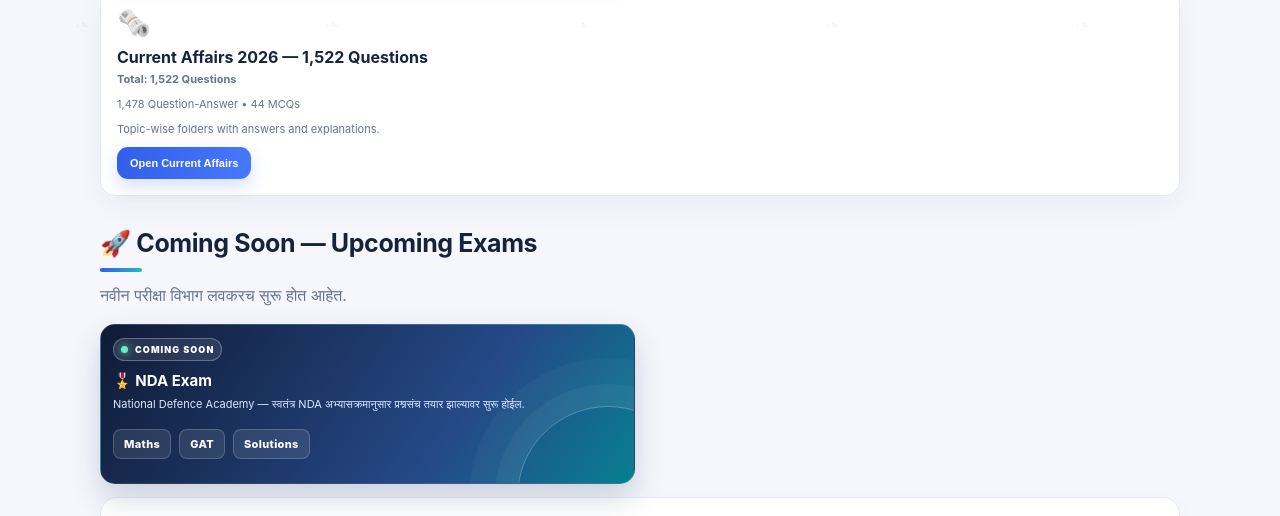
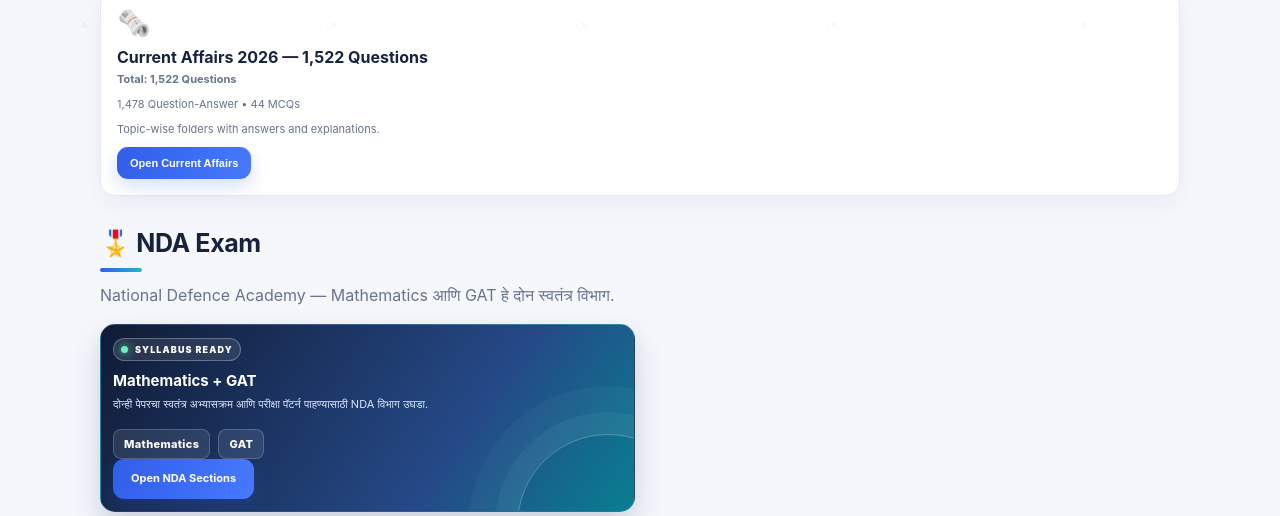
Before and after one commit to prajwaltarare7-oss/all-exam-india, a plain HTML site: page index.html in a window 1280 px wide. Shown: the part 773-1289 px from the top of the page. Drawn offline with Linux system fonts and the light colour scheme; no server answers.

Commit message:
Link homepage NDA card to Mathematics and GAT sections

```diff
--- a/index.html
+++ b/index.html
@@ -493,15 +493,16 @@ body:has(.test-instructions) #testArea{height:auto!important;overflow:visible!im
 <div class="home-action-card police-home-action"><div class="home-action-icon">🚔</div><h3>Maharashtra Police Bharti</h3><p>PYQ Test, Mock Test आणि Hard Mock Test — स्वतंत्र विभाग.</p><button class="primary" type="button" onclick="showPage('policehub')">Open</button><p><a href="https://prajwaltarare7-oss.github.io/all-exam-india/exams/maharashtra-police-bharti.html">Maharashtra Police Bharti – full section page</a></p></div>
 </div>
 <div class="home-action-card current-affairs-action"><div class="home-action-icon">🗞️</div><h3>Current Affairs 2026 — 1,522 Questions</h3><p><b>Total: 1,522 Questions</b></p><p>1,478 Question-Answer • 44 MCQs</p><p>Topic-wise folders with answers and explanations.</p><button class="primary" onclick="showPage('currentaffairs');renderCurrentAffairsFolders()">Open Current Affairs</button></div>
-<section class="upcoming-section" aria-label="Coming soon exams">
-<h2>🚀 Coming Soon — Upcoming Exams</h2>
-<p>नवीन परीक्षा विभाग लवकरच सुरू होत आहेत.</p>
+<section class="upcoming-section" aria-label="NDA exam section">
+<h2>🎖️ NDA Exam</h2>
+<p>National Defence Academy — Mathematics आणि GAT हे दोन स्वतंत्र विभाग.</p>
 <div class="upcoming-grid">
 <article class="upcoming-card">
-<span class="coming-badge">COMING SOON</span>
-<h3>🎖️ NDA Exam</h3>
-<p>National Defence Academy — स्वतंत्र NDA अभ्यासक्रमानुसार प्रश्नसंच तयार झाल्यावर सुरू होईल.</p>
-<div class="upcoming-types"><span>Maths</span><span>GAT</span><span>Solutions</span></div>
+<span class="coming-badge">SYLLABUS READY</span>
+<h3>Mathematics + GAT</h3>
+<p>दोन्ही पेपरचा स्वतंत्र अभ्यासक्रम आणि परीक्षा पॅटर्न पाहण्यासाठी NDA विभाग उघडा.</p>
+<div class="upcoming-types"><span>Mathematics</span><span>GAT</span></div>
+<p><a class="primary" style="display:inline-block;text-decoration:none" href="nda/index.html">Open NDA Sections</a></p>
 </article>
 </div>
 </section>
```
